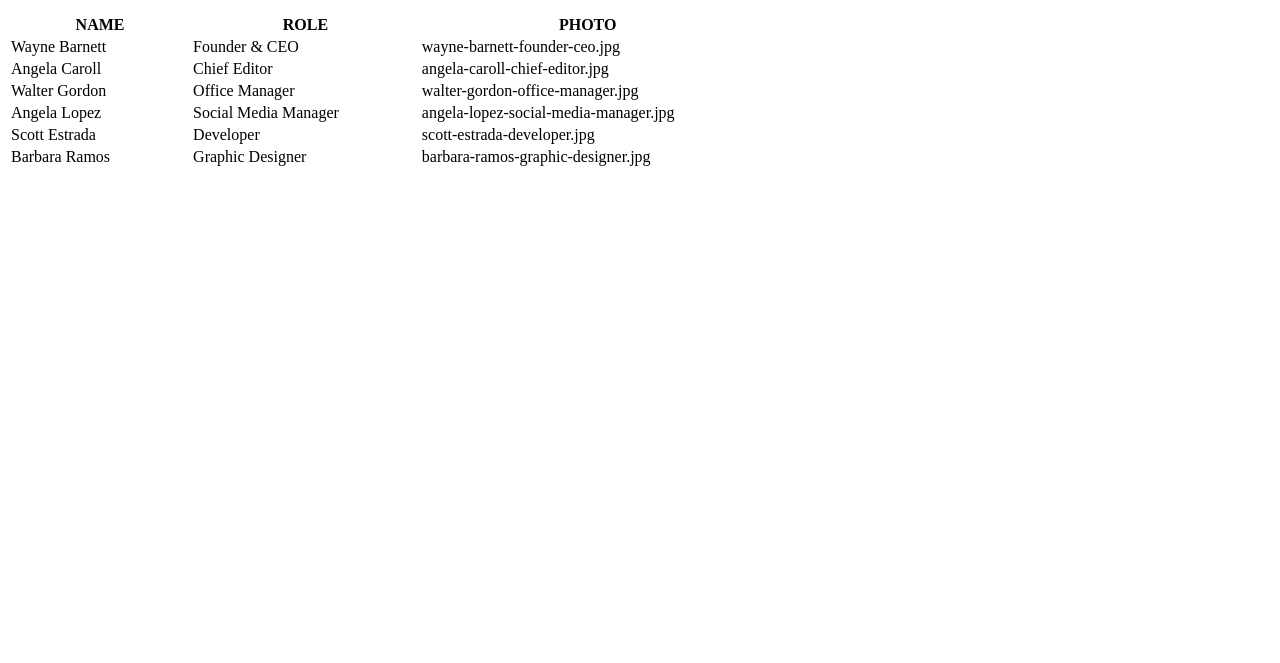
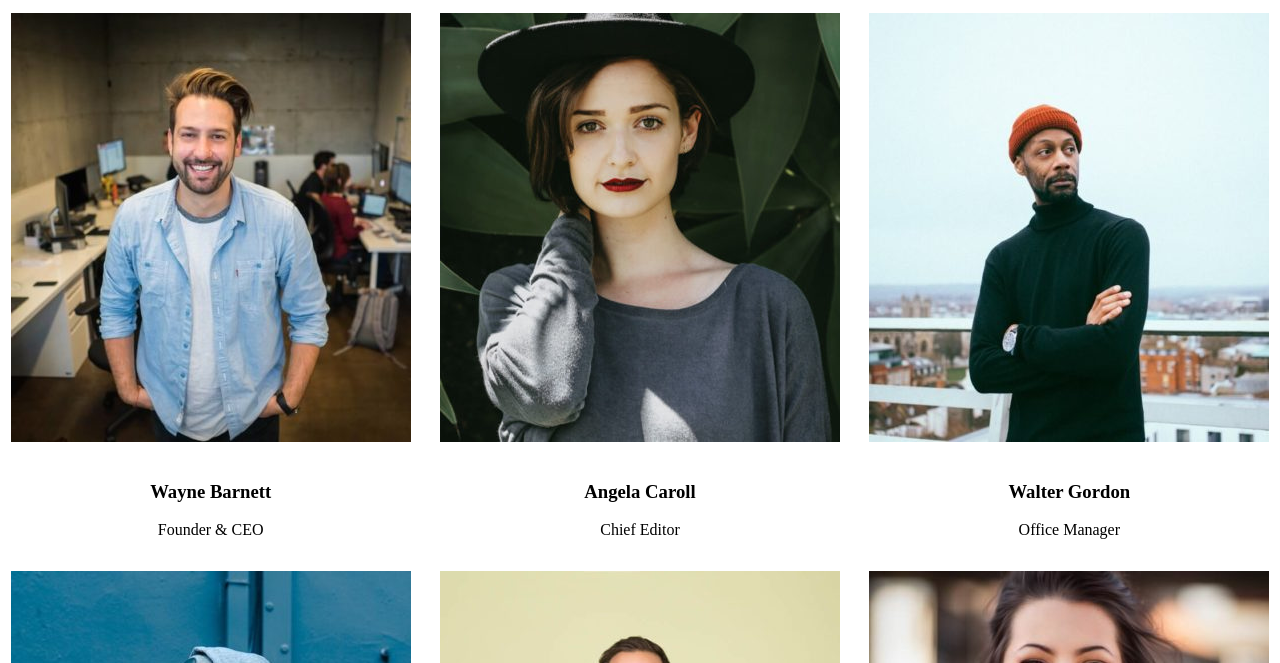
Before and after one commit to Eustache97/js-our-team, a plain HTML site: page index.html in a window 1280 px wide. Shown: the part 137-800 px from the top of the page. Drawn offline with nearby package versions, Linux system fonts and the light colour scheme.

Commit message:
bonus1 & bonus2

```diff
--- a/css/style.css
+++ b/css/style.css
@@ -25,4 +25,5 @@ td{
 .my_col{
     width: calc(100% / 3 - var(--gatter));
     text-align: center;
+    background-color: white;
 }
--- a/index.html
+++ b/index.html
@@ -15,13 +15,13 @@
             <p>Lorem ipsum, dolor sit amet consectetur adipisicing elit. Blanditiis reprehenderit eligendi magni iusto ipsa placeat repellat alias quidem inventore rem enim hic vel ipsam commodi, sunt aliquam veritatis, nemo vero.</p>
 
         </div>
-        <table class="list-team">
+        <!-- <table class="list-team">
             <thead>
                 <th>NAME</th>
                 <th>ROLE</th>
                 <th>PHOTO</th>
             </thead>
-        </table>
+        </table> -->
         <!-- <div class="my_row">
             <div class="my_col">
                 <img src="img/wayne-barnett-founder-ceo.jpg" alt="">
--- a/js/script.js
+++ b/js/script.js
@@ -45,11 +45,36 @@ for(let i = 0; i < teamMembersArray.length; i++){
 }
 //Milestone2--Prendiamo l'elemento del DOM che ci serve e col ciclo for ci stampiamo le info dei membri
 const listMembers = document.querySelector(".list-team");
-for(let i = 0; i < teamMembersArray.length; i++){
-    const element = teamMembersArray[i];
-    listMembers.innerHTML += `<tr>
-                                <td>${element.name}</td>
-                                <td>${element.role}</td>
-                                <td>${element.photo}</td>
-                            </tr>`;
+// for(let i = 0; i < teamMembersArray.length; i++){
+//     const element = teamMembersArray[i];
+//     listMembers.innerHTML += `<tr>
+//                                 <td>${element.name}</td>
+//                                 <td>${element.role}</td>
+//                                 <td>${element.photo}</td>
+//                             </tr>`;
+// }
+
+
+// Prendiamo il container dal DOM
+const container = document.querySelector(".container");
+//creiamo l'elemento row
+const cardsRow = document.createElement("div");
+cardsRow.classList.add("my_row");
+// richiamo la funzione per creare le card
+const appendElement = createCard(teamMembersArray, cardsRow, container);
+
+//funzione per creare una card
+function createCard(array, row, contenitor){
+    for(let i = 0;i < array.length; i++){
+        const element = array[i];
+        const card = document.createElement("div");
+    card.classList.add("my_col");
+    card.innerHTML += `<img src="img/${element.photo}" alt="">
+                        <h3>${element.name}</h3>
+                        <p>${element.role}</p>`;
+    row.append(card);
+    contenitor.append(cardsRow);
+
 }
+
+}
```
